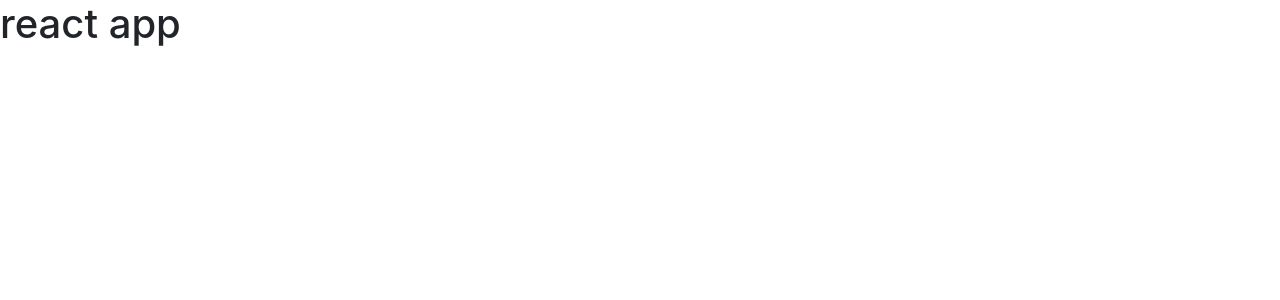
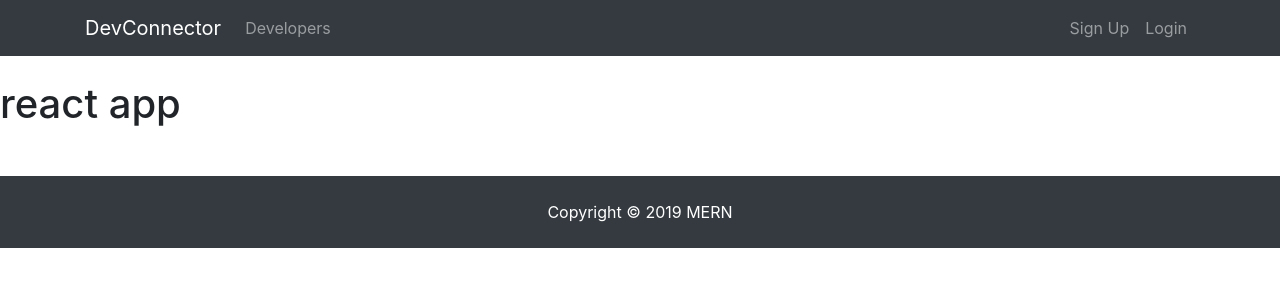
Before and after one commit to AlicanAkyuz/MERN, a React (Create React App) app in the folder client/: page / in a window 1280 px wide. Shown: the top 300 px of the page. Built offline with nearby package versions, Linux system fonts and the light colour scheme.

Commit message:
nevbar and footer components

```diff
--- a/client/src/App.js
+++ b/client/src/App.js
@@ -1,11 +1,15 @@
 import React, { Component } from "react";
 import "./App.css";
+import Navbar from "./components/layout/Navbar";
+import Footer from "./components/layout/Footer";
 
 class App extends Component {
   render() {
     return (
       <div className="App">
+        <Navbar />
         <h1>react app</h1>
+        <Footer />
       </div>
     );
   }
--- /dev/null
+++ b/client/src/components/layout/Footer.js
@@ -0,0 +1,9 @@
+import React from "react";
+
+export default () => {
+  return (
+    <footer className="bg-dark text-white mt-5 p-4 text-center">
+      Copyright &copy; {new Date().getFullYear()} MERN
+    </footer>
+  );
+};
--- /dev/null
+++ b/client/src/components/layout/Navbar.js
@@ -0,0 +1,49 @@
+import React, { Component } from "react";
+
+class Navbar extends Component {
+  render() {
+    return (
+      <nav className="navbar navbar-expand-sm navbar-dark bg-dark mb-4">
+        <div className="container">
+          <a className="navbar-brand" href="landing.html">
+            DevConnector
+          </a>
+          <button
+            className="navbar-toggler"
+            type="button"
+            data-toggle="collapse"
+            data-target="#mobile-nav"
+          >
+            <span className="navbar-toggler-icon" />
+          </button>
+
+          <div className="collapse navbar-collapse" id="mobile-nav">
+            <ul className="navbar-nav mr-auto">
+              <li className="nav-item">
+                <a className="nav-link" href="profiles.html">
+                  {" "}
+                  Developers
+                </a>
+              </li>
+            </ul>
+
+            <ul className="navbar-nav ml-auto">
+              <li className="nav-item">
+                <a className="nav-link" href="register.html">
+                  Sign Up
+                </a>
+              </li>
+              <li className="nav-item">
+                <a className="nav-link" href="login.html">
+                  Login
+                </a>
+              </li>
+            </ul>
+          </div>
+        </div>
+      </nav>
+    );
+  }
+}
+
+export default Navbar;
```
Also changed, not shown: client/src/components/layout/Landing.js (added, +9 -0 lines).
